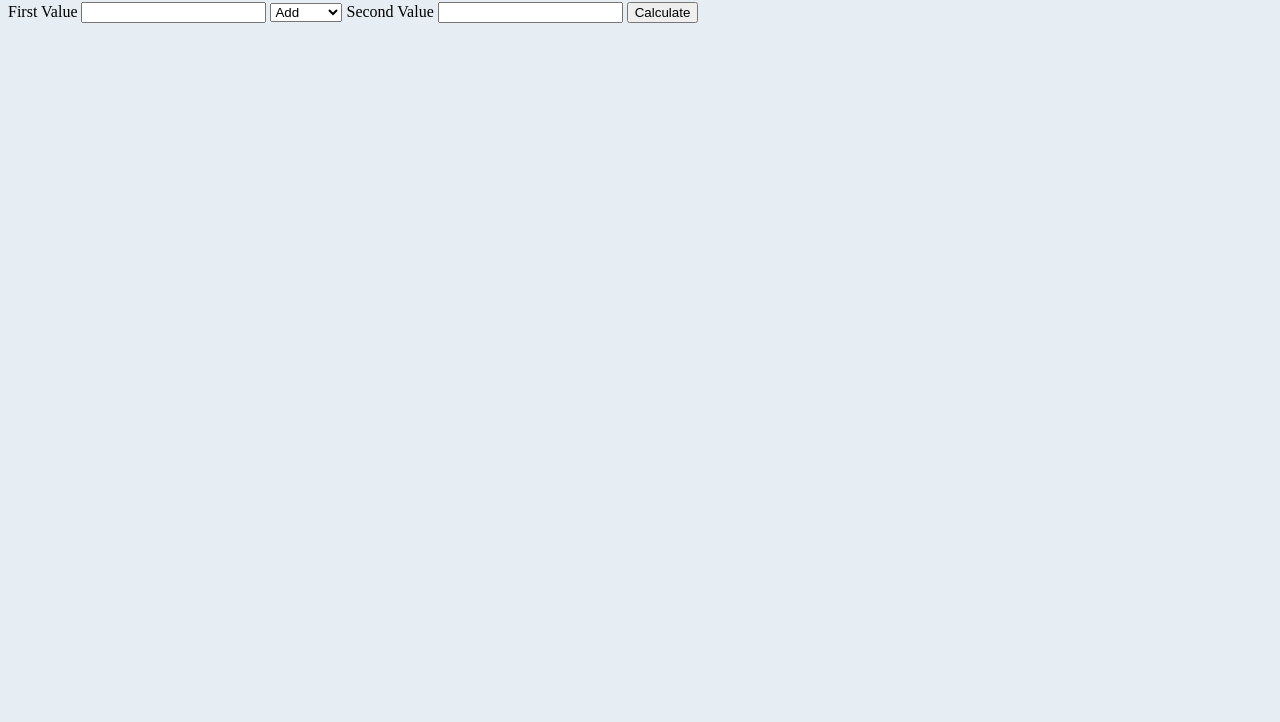
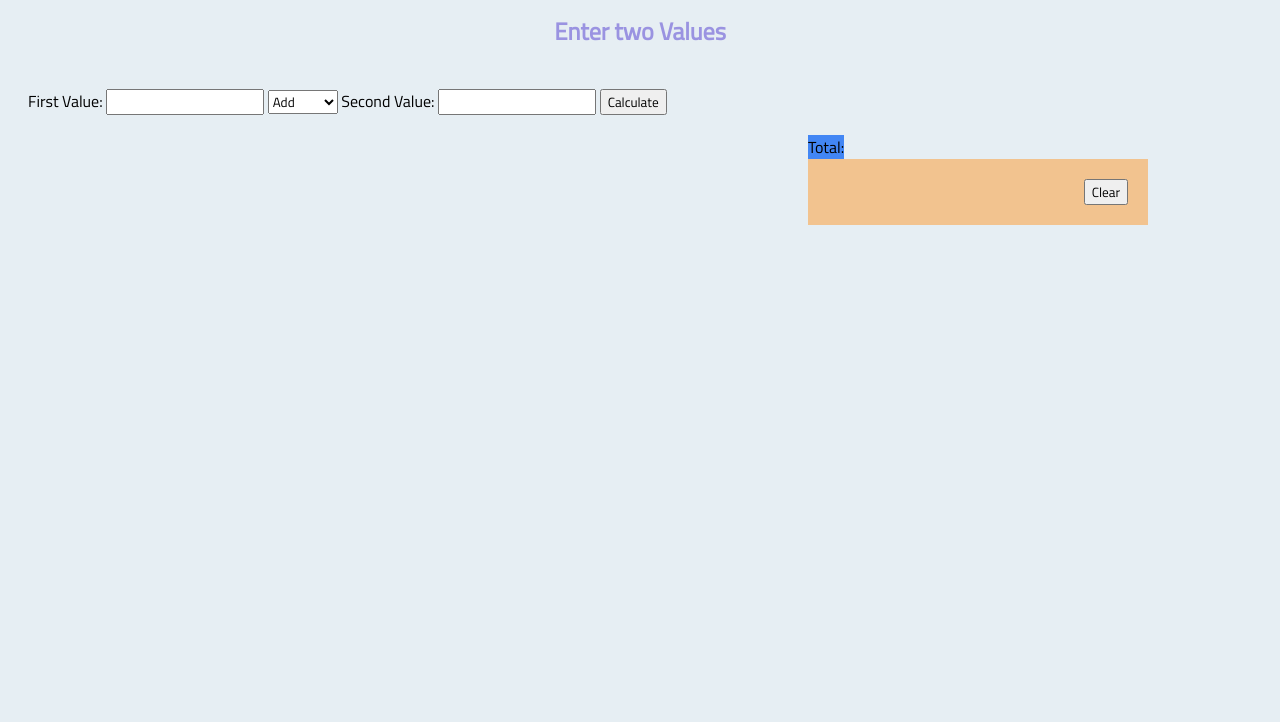
Before and after one commit to jtorborg/-rho_Weekend-Challenge_3, a website: page public/views/index.html in a window 1280 px wide. Shown: the part 78-800 px from the top of the page. Drawn offline with Linux system fonts and the light colour scheme.

Commit message:
fully functional, needs styling

```diff
--- a/public/scripts/client.js
+++ b/public/scripts/client.js
@@ -12,6 +12,8 @@ $('#calcNumbers').on('submit', function(event) {
         math[element.name] = element.value;
     });//end of forEach
     console.log(math);
+    $('#calcNumbers').find('input[type=number]').val('');
+
 
 if(math.operator == 'add') {
 $.ajax({
@@ -43,12 +45,16 @@ $.ajax({
       data: math,
       success: appendDom
   });
-
 }
 });//end of event listener
 
 function appendDom(response) {
     console.log('server says:', response);
-    $('#container').text(response);
+    $('#container').append('<p class = "totalanswer">'+ response + '</p>');
 };//end of appendDom function
+$("#clearButton").on('click', function () {
+//
+console.log("clear button works");
+     $('.totalanswer').remove();
+});
 }); //end of Doc Ready function
--- a/public/styles/styles.css
+++ b/public/styles/styles.css
@@ -1,13 +1,47 @@
+* {
+  font-family: 'Titillium Web', sans-serif;
+
+
+}
+
 body {
     background-color:   #E6EEF3;  /*#9a93e1; purple*/
 }
 
+#calcNumbers {
+display: block;
+padding: 20px;
+
+
+}
+
 #container {
     background-color: #F2C38F;
+    width: 300px;
+    text-align: right;
+    padding: 20px;
+    margin-left: 800px;
 }
 
 h1 {
 
 color: #9a93e1;
+text-align: center;
 
 }
+
+
+h2 {
+
+color: #9a93e1;
+text-align: center;
+
+}
+
+#total {
+  background-color: #4286f4;
+margin-left: 800px;
+text-align: left;
+width: 80px;
+
+}
--- a/public/views/index.html
+++ b/public/views/index.html
@@ -4,50 +4,47 @@
 <head>
     <meta charset="utf-8">
     <title>rho_Weekend_Challenge_3</title>
+    <link href="https://fonts.googleapis.com/css?family=Titillium+Web" rel="stylesheet">
     <link rel="stylesheet" type="text/css" href="../styles/styles.css">
     <script src="../vendor/jquery-3.1.0.min.js"></script>
     <script type="text/javascript" src="../scripts/client.js"></script>
-
-
 </head>
 
 <body>
+    <h1>Rho Calculator</h1>
 
-<!-- Each numerical value and the mathematical
-operator type will be bundled up in an object and then sent to the server via a POST request.-->
-
-<!-- Finally, build a clear button that resets the whole experience. -->
-
-
-
-  <h1>Enter a Value</h1>
+    <h2>Enter two Values</h2>
 
 
     <form id="calcNumbers">
-    <label for="firstvalue">First Value</label>
+        <label for="firstvalue">First Value:</label>
         <input type="number" id="firstvalue" name="firstvalue" />
 
         <select name="operator">
-      <option value="add">Add</option>
-      <option value="subtract">Subtract</option>
-      <option value="multiply">Multiply</option>
-      <option value="divide">Divide</option>
+      <option value="add" data-operation="add">Add</option>
+      <option value="subtract" data-operation="subtract">Subtract</option>
+      <option value="multiply" data-operation="multiply">Multiply</option>
+      <option value="divide" data-operation="divide">Divide</option>
     </select>
 
 
-    <label for="secondvalue">Second Value</label>
+        <label for="secondvalue">Second Value:</label>
         <input type="number" id="secondvalue" name="secondvalue" />
 
-    <button id = "calcButton" type="submit">Calculate</button>
+        <button id="calcButton" type="submit">Calculate</button>
     </form>
 
-<div id = "clear">
-
+    <div id="clear">
 
     </div>
+    <div>
+        <span id="total">
+    Total:
+  </span>
+    </div>
 
-<div id = "container">
-
+    <div id="container">
+      <button id='clearButton'>Clear</button>
     </div>
 
 </body>
```
Also changed, not shown: app.js (+0 -18 lines), routes/calculate.js (+0 -13 lines). Lines whose indentation alone changed are shown as unchanged.
